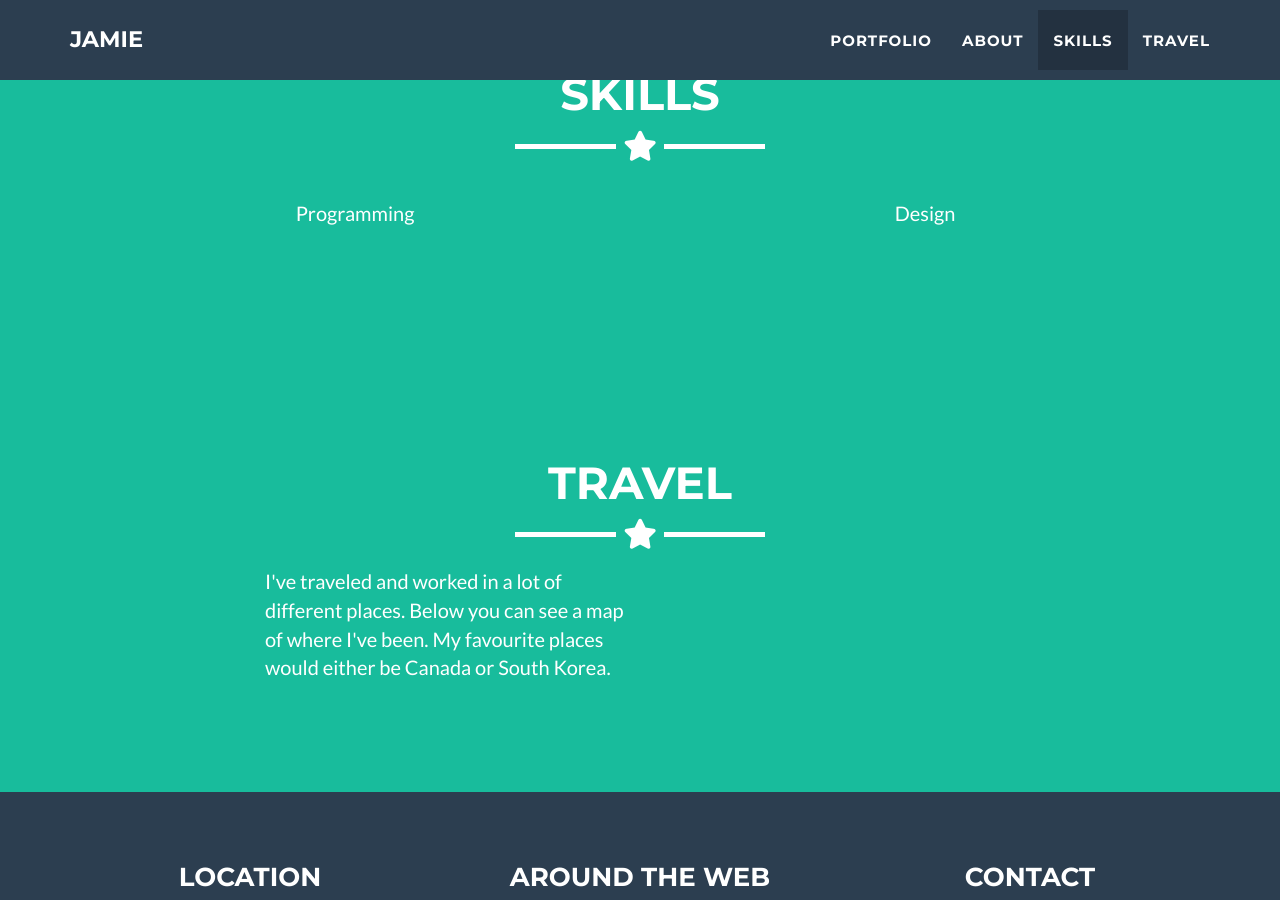
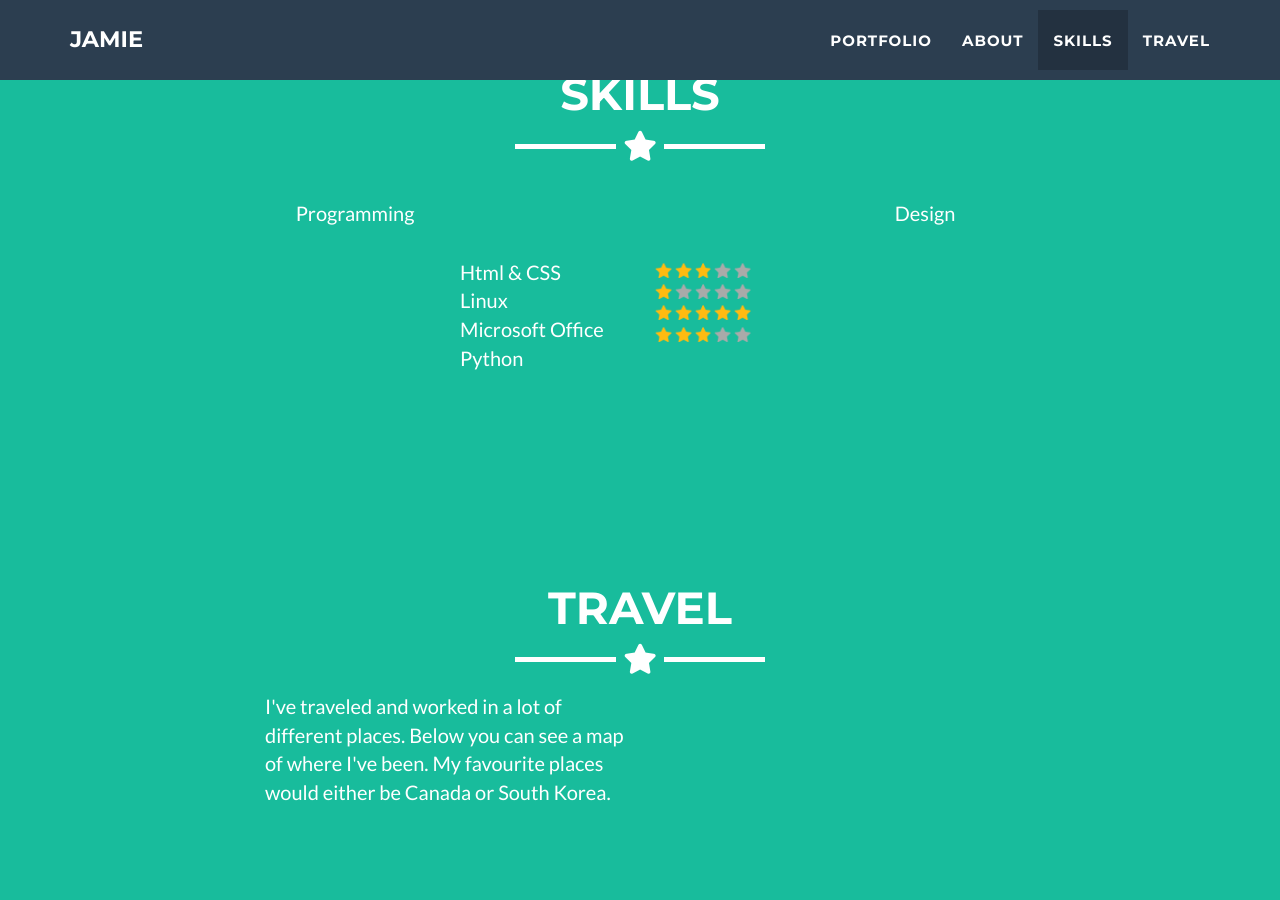
Before and after one commit to jamiedumayne/jamiedumayne.github.io, a Jekyll site: the page built from _posts/2014-07-18-project-1.markdown, in a window 1280 px wide and 900 px high, scrolled down 2308 px. Built offline with Jekyll 4.4.1, drawn with Linux system fonts in a browser that asks for light colours.

Commit message:
Added stars

```diff
--- a/_includes/skills.html
+++ b/_includes/skills.html
@@ -15,5 +15,41 @@
         <p>Design</p>
       </div>
     </div>
+    <div class="row">
+        <div class="col-lg-4 col-xs-2"></div>
+          <div class="col-lg-2 col-xs-4">
+            <p>Html &amp; CSS <br>
+              Linux <br>
+              Microsoft Office <br>
+              Python </p>
+          </div>
+
+          <div class="col-lg-6 col-xs-4">
+            <img src=img/star_full.png alt="Gold star" height="15">
+            <img src=img/star_full.png alt="Gold star" height="15">
+            <img src=img/star_full.png alt="Gold star" height="15">
+            <img src=img/star_empty.png alt="Gold star" height="15">
+            <img src=img/star_empty.png alt="Gold star" height="15"><br>
+
+            <img src=img/star_full.png alt="Gold star" height="15">
+            <img src=img/star_empty.png alt="Gold star" height="15">
+            <img src=img/star_empty.png alt="Gold star" height="15">
+            <img src=img/star_empty.png alt="Gold star" height="15">
+            <img src=img/star_empty.png alt="Gold star" height="15"><br>
+
+            <img src=img/star_full.png alt="Gold star" height="15">
+            <img src=img/star_full.png alt="Gold star" height="15">
+            <img src=img/star_full.png alt="Gold star" height="15">
+            <img src=img/star_full.png alt="Gold star" height="15">
+            <img src=img/star_full.png alt="Gold star" height="15"><br>
+
+            <img src=img/star_full.png alt="Gold star" height="15">
+            <img src=img/star_full.png alt="Gold star" height="15">
+            <img src=img/star_full.png alt="Gold star" height="15">
+            <img src=img/star_empty.png alt="Gold star" height="15">
+            <img src=img/star_empty.png alt="Gold star" height="15">
+          </div>
+        </div>
+    </div>
   </div>
 </section>
```
Also changed, not shown: img/star_empty.png (added), img/star_full.png (added).
